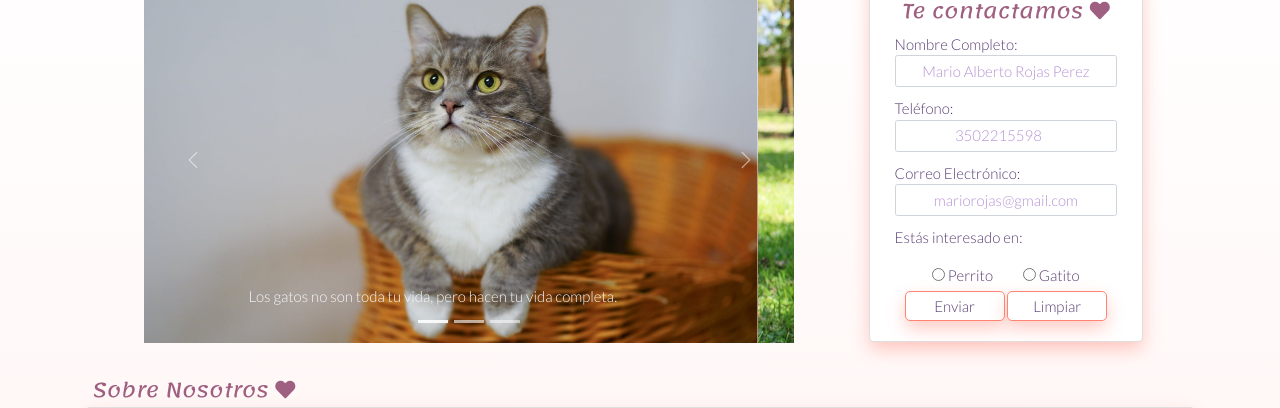
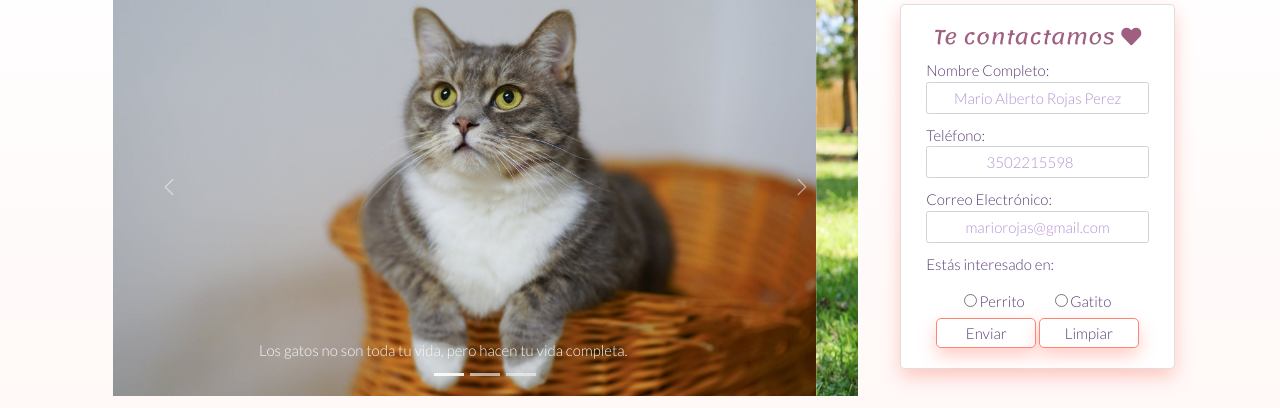
Before and after one commit to JulSarmiento/odashis-pets-for-love.github.io, a website: page index.html in a window 1280 px wide. Shown: the part 121-529 px from the top of the page. Drawn offline with nearby package versions, Linux system fonts and the light colour scheme.

Commit message:
sass completado con operaciones

```diff
--- a/index.html
+++ b/index.html
@@ -87,7 +87,7 @@
         <!--
         SLIDESHOW SECTION
         -->
-        <div class="col-xxl-9 col-lg-7 col-md-12  col-sm-12 slideshow ">
+        <div class="col-xxl-9 col-xl-8 col-lg-12 col-md-12  col-sm-12 slideshow ">
 
           <div id="carouselExampleCaptions" class="carousel slide col-sm-12" data-bs-ride="carousel">
             <div class="carousel-indicators">
@@ -127,7 +127,7 @@
         </div>
 
         <!-- colocar el width con css para el mobiel -->
-        <section class=" card col-xxl-3 col-lg-5 col-sm-12 d-xl-flex d-md-none d-sm-none h-75 align-self-center w-auto justify-content-center homeContactUs card--Indexmod ">
+        <section class=" card col-xxl-3 col-xl-4 col-lg-0 col-sm-12 d-xl-flex d-lg-none d-md-none d-sm-none h-75 align-self-center w-auto justify-content-center homeContactUs card--Indexmod ">
           <h2 class="subtitle">Te contactamos <i class="fas fa-heart"></i></h2>
 
           <!-- This is the form for the Foundation contact the users.-->
--- a/styles/sass/_generals.sass
+++ b/styles/sass/_generals.sass
@@ -25,6 +25,12 @@ i
     100%
       opacity: 1
 
+  @include responsive(mobile)
+    font-size: 1.8rem
+
+    i
+      font-size: 1.8rem
+
 // <h2> styles
 
 .subtitle
@@ -49,6 +55,9 @@ i
   &:hover
     color: var(--bs-pink)
     text-decoration: underline wavy
+
+  @include responsive(mobile)
+    font-size: 1.5rem
 
 .links--btn
   color: var(--bs-pink)
@@ -75,28 +84,11 @@ i
   font-weight: 300
   font-size: 1.5rem
 
+  @include responsive(mobile)
+    font-size: 1.5rem
+
 label
   @extend .text
 
-@media only screen and (min-width: 375px) and (max-width: 767px)
-
-  .title
-    font-size: 1.8rem
-
-    i
-      font-size: 1.8rem
-
-
-  // <a> styles
-
-  .links
+  @include responsive(mobile)
     font-size: 1.5rem
-
-
-  // <p> and general text styles
-
-  .text
-    font-size: 1.5rem
-
-  label
-    font-size: 1.5rem
--- a/styles/sass/_mixins.sass
+++ b/styles/sass/_mixins.sass
@@ -13,25 +13,17 @@
 @mixin responsive($breakpoint)
 
   @if $breakpoint == mobile
-    @media only screen and (min-width: 375px) and (max-width: 767px)
+    @media only screen and (min-width: 320px) and (max-width: 767px)
       @content
 
   @if $breakpoint == tablet
     @media only screen and (min-width: 768px) and (max-width: 1024px)
       @content
 
+  @if $breakpoint == largeTablet
+    @media only screen and (min-width: 1025px) and (max-width: 1199px)
+      @content
+
   @if $breakpoint == desktop
     @media only screen and (min-width: 1200px)
       @content
-
-// @mixin phone
-//   @media only screen and (min-width: 375px) and (max-width: 767px)
-//     @content
-
-// @mixin tablet
-//   @media only screen and (min-width: 768px) and (max-width: 1024px)
-//     @content
-
-// @mixin desktop
-//   @media only screen and (min-width: 1200px)
-//     @content
--- a/styles/sass/pages/_adopta.sass
+++ b/styles/sass/pages/_adopta.sass
@@ -3,34 +3,23 @@
 @import "../mixins"
 
 .dogsSection__petCard
-   max-width: 30%
+  max-width: 30%
+
+  @include responsive(mobile)
+    max-width: 100%
+
+  @include responsive(tablet)
+    width: 29rem
+    margin-bottom: 2rem
+    max-width: 100%
 
 .catsSection__petCard
   @extend .dogsSection__petCard
 
-
-// /*    MEDIA QUERIES    */
-
-// /* MOBILE */
-
-@media only screen and (min-width: 320px) and (max-width: 767px)
-
-  .dogsSection__petCard,
+  @include responsive(mobile)
     max-width: 100%
 
-  .catsSection__petCard
-    max-width: 100%
-
-// /* TABLET */
-
-@media only screen and (min-width: 768px) and (max-width: 1024px)
-
-  .dogsSection__petCard,
+  @include responsive(tablet)
     width: 29rem
     margin-bottom: 2rem
     max-width: 100%
-
-  .catsSection__petCard
-    width: 29rem
-    margin-bottom: 2rem
-    max-width: 100%
--- a/styles/sass/pages/_adoptados.sass
+++ b/styles/sass/pages/_adoptados.sass
@@ -19,6 +19,33 @@
     p
       text-align: justify
 
+    @include responsive(mobile)
+      width: 100%
+
+      .card
+
+        .pictureContainer
+          width: 100%
+          object-fit: scale-down
+
+          img
+            @include containerMod(25rem, 100%)
+            border-radius: 1rem
+            margin-bottom: 1rem
+
+    @include responsive(tablet)
+      width: 45%
+
+      .card
+
+        .pictureContainer
+          width: 100%
+          object-fit: scale-down
+
+          img
+            @include containerMod(25rem, 100%)
+            border-radius: 1rem
+            margin-bottom: 1rem
 
 /* Other cases Section */
 
@@ -35,68 +62,19 @@
       img
         height: 25rem
 
-/*    MEDIA QUERIES    */
+        @include responsive(mobile)
+          @include containerMod(auto, 100%)
+          height: 100%
 
-/* MOBIEL */
-
-@media only screen and (min-width: 320px) and (max-width: 767px)
-
-  /* SUCCES ADOPTED SECTION  */
-
-  .successAdopted__container
-
-    .card--adopted
-      width: 100%
-
-    .card
-
-      .pictureContainer
-        width: 100%
-        object-fit: scale-down
-
-        img
-          @include containerMod(25rem, 100%)
-          border-radius: 1rem
-          margin-bottom: 1rem
-
-  /* Other cases Section */
-
-  .otherCases__imageBox
-
-    .pictureContainer
-
-      img
-        @include containerMod(auto, 100%)
-        height: 100%
+        @include responsive(tablet)
+          @include containerMod(30rem, auto)
 
     .pictureContainer--otherCases
-      margin: 0 auto
-      @include containerMod(auto, auto)
 
-/*    TABLET     */
+      @include responsive(mobile)
+        margin: 0 auto
+        @include containerMod(auto, auto)
 
-/* quede por aqui, no he hecho tablet */
-
-@media only screen and (min-width: 768px) and (max-width: 1024px)
-
-  /* SUCCES ADOPTED SECTION  */
-
-  .successAdopted__container
-
-    .card--adopted
-      min-width: 45%
-
-    .card
-      img
-        @include containerMod(25rem, 100%)
-        border-radius: 1rem
-        margin-bottom: 1rem
-
-  /* Other cases Section */
-
-  .pictureContainer--otherCases
-    margin: 0 auto
-    height: auto
-
-    img
-      @include containerMod(100%, auto)
+      @include responsive(tablet)
+        margin: 0 auto
+        height: auto
--- a/styles/sass/pages/_eventos.sass
+++ b/styles/sass/pages/_eventos.sass
@@ -14,6 +14,17 @@
   p
     align-self: center
     text-align: justify
+
+    @include responsive(tablet)
+      height: 30rem
+
+  @include responsive(mobile)
+    width: auto
+    margin-bottom: 1rem
+
+  @include responsive(tablet)
+    @include containerMod(fit-content, auto)
+    margin-bottom: 1rem;
 
 
 /*  Future Eventes Section */
@@ -41,22 +52,7 @@
       text-align: justify
       margin-top: 1rem
 
-
-/*    MEDIA QUERIES    */
-
-/* MOBILE */
-
-@media only screen and (min-width: 320px) and (max-width: 767px)
-
-  /* Past Events Section */
-
-  .card--events
-    width: auto
-    margin-bottom: 1rem
-
-  /*  Future Eventes Section */
-
-  .card--eventsFuture
+  @include responsive(mobile)
     width: auto
     align-self: center
     margin-top: 4rem
@@ -73,22 +69,8 @@
       width: auto
       height: auto
 
-  /* TABLET */
 
-@media only screen and (min-width: 768px) and (max-width: 1024px)
-
-  /* Past Events Section */
-
-  .card--events
-    @include containerMod(fit-content, auto)
-    margin-bottom: 1rem;
-
-    p
-      height: 30rem
-
-  /*  Future Eventes Section */
-
-  .card--eventsFuture
+  @include responsive(tablet)
     width: auto
     align-self: center
     margin-top: 4rem
@@ -101,3 +83,17 @@
 
     .events__futureTextBox
       @include containerMod(20rem, 90%)
+
+  @include responsive(largeTablet)
+    width: auto
+    align-self: center
+    margin-top: 4rem
+
+    .pictureContainer--event
+      @include containerMod(50rem, 50rem)
+
+      img
+        @include containerMod(50rem, 100%)
+
+    .events__futureTextBox
+      @include containerMod(20rem, 90%)
--- a/styles/sass/pages/_index.sass
+++ b/styles/sass/pages/_index.sass
@@ -4,14 +4,47 @@
 
 // MAIN
 
-// CONTACT US SECTION
+.adoptionAndContact
 
-.homeContactUs
-  display: flex
-  width: 30%
+  .homeContactUs
+    display: flex
+    width: 30%
 
-.card--Indexmod
-  width: 30%
+    @include responsive(tablet)
+      display: none
+      width: auto
+
+  .card--Indexmod
+    width: 30%
+
+  @include responsive(mobile)
+    display: flex
+    flex-flow: column wrap
+    justify-content: center
+    align-items: center
+    margin-top: 2rem
+    gap: 1rem
+
+    .homeContactUs
+      display: none
+
+  @include responsive(tablet)
+    display: flex
+    flex-flow: column wrap
+    justify-content: center
+    align-items: center
+    margin-top: 2rem
+    gap: 1rem
+
+    .slideshow
+      width: auto
+
+      .pictureContainer--slidershow
+
+        img
+          @include containerMod(45rem, 100%)
+
+
 
 // Articles
 
@@ -42,28 +75,8 @@
         margin-top: 1rem
         text-align: justify
 
-// /*    MEDIA QUERIES    */
 
-// /* MOBIEL */
-
-@media only screen and (min-width: 320px) and (max-width: 767px)
-
-  //  /* SLIDESHOW */
-
-  .adoptionAndContact
-    display: flex
-    flex-flow: column wrap
-    justify-content: center
-    align-items: center
-    margin-top: 2rem
-    gap: 1rem
-
-  .homeContactUs
-    display: none
-
-  // /* Articles */
-
-  .articleContainer
+  @include responsive(mobile)
     flex-flow: column wrap
     justify-content: center
     margin: 0 auto
@@ -82,52 +95,41 @@
         p
           width: 26rem
 
-// /* tablet */
-
-@media only screen and (min-width: 768px) and (max-width: 1199px)
-
-  // /* SLIDESHOW */
-
-  .adoptionAndContact
-    display: flex
-    flex-flow: column wrap
-    justify-content: center
-    align-items: center
-    margin-top: 2rem
-    gap: 1rem
-
-    .slideshow
-      width: auto
-
-      .pictureContainer--slidershow
-
-        img
-          @include containerMod(45rem, 100%)
-
-    .homeContactUs
-      display: none
-      width: auto
-
-  // /*    SMALL ADOPTED SECTION     */
-
-  .articleContainer
+  @include responsive(tablet)
     justify-content: space-evenly
 
     .card--articleMod
-      @include containerMod(55rem, 33rem)
+      @include containerMod(55rem, auto)
 
     article
       flex-flow: column-reverse nowrap
 
       div
         text-align: center
-        width: 30rem
+        width: auto
 
         p
           height: auto
 
+  @include responsive(largeTablet)
+    display: flex
+    justify-content: space-evenly
+    gap: 3rem
 
-@media only screen and (min-width: 1200px)
+    .card--articleMod
+      width: 50%
+      text-align: center
 
-  .homedoptionSection
-    width: auto
+    article
+      display: flex;
+      align-items: center
+      flex-flow: column-reverse nowrap
+      height: auto
+
+      div
+        @include containerMod(22rem, 50%)
+        text-align: center
+        width: auto
+
+        p
+          height: auto
--- a/styles/sass/pages/_padrinos.sass
+++ b/styles/sass/pages/_padrinos.sass
@@ -3,6 +3,16 @@
 @import "../mixins"
 
 /* MAIN */
+
+.text--textGodfathers
+
+  @include responsive(mobile)
+    width: 90%
+
+  @include responsive(tablet)
+    width: 90%
+    margin: auto auto
+
 
 .card--godfather
   width: 30%
@@ -22,12 +32,28 @@
         height: auto
         text-align: justify
 
+    @include responsive(tablet)
+      @include containerMod(48rem, auto)
+      width: auto
+      height: 48rem
+
+
   .pictureContainer--godfather
     width: 100%
 
     img
-      @include containerMod(100%, 100%)
-      object-fit: contai
+      object-fit: container
+
+    @include responsive(mobile)
+      @include containerMod(auto, 100%)
+      object-fit: container
+      border-bottom: 1rem
+
+    @include responsive(tablet)
+      @include containerMod(30rem, 30rem)
+      object-fit: container
+      height: 30rem
+      width: 30rem
 
   .planBonus
     list-style-type: "\1F43E"
@@ -41,55 +67,15 @@
       height: auto
       text-align: justify
 
-/*    MEDIA QUERIES    */
-
-/* MOBILE */
-@media only screen and (min-width: 320px) and (max-width: 767px)
-  /* MAIN */
-
-  .text--textGodfathers
-    width: 90%
-
-  .card--godfather
+  @include responsive(mobile)
     @include containerMod(80rem, 100%)
     margin: 1rem 0
 
-    .pictureContainer--godfather
-      @include containerMod(auto, 100%)
-      border-bottom: 1rem
+  @include responsive(tablet)
+    width: auto
 
-/* TABLET */
+  @include responsive(largeTablet)
+    width: 32%
 
-@media only screen and (min-width: 768px) and (max-width: 1023px)
-  /* MAIN */
-
-  .text--textGodfathers
-    width: 90%
-    margin: auto auto
-
-
-  .card--godfather
-    width: 100%
-
-    .pictureContainer--godfather
-      @include containerMod(30rem, 30rem)
-      height: 30rem
-      width: 30rem
-
-      img
-        margin: 0
-        padding: 0
-
-    .godfatherTexBox
-      @include containerMod(48rem, auto)
-      width: auto
-      height: 48rem
-
-
-/* LARGE TABLET */
-@media only screen and (min-width:1024px)
-
-  .card--godfather
+  @include responsive(desktop)
     @include containerMod(80rem, 30%)
-    height: 80rem
-    width: 30%
```
Also changed, not shown: styles/css/styles.css.
